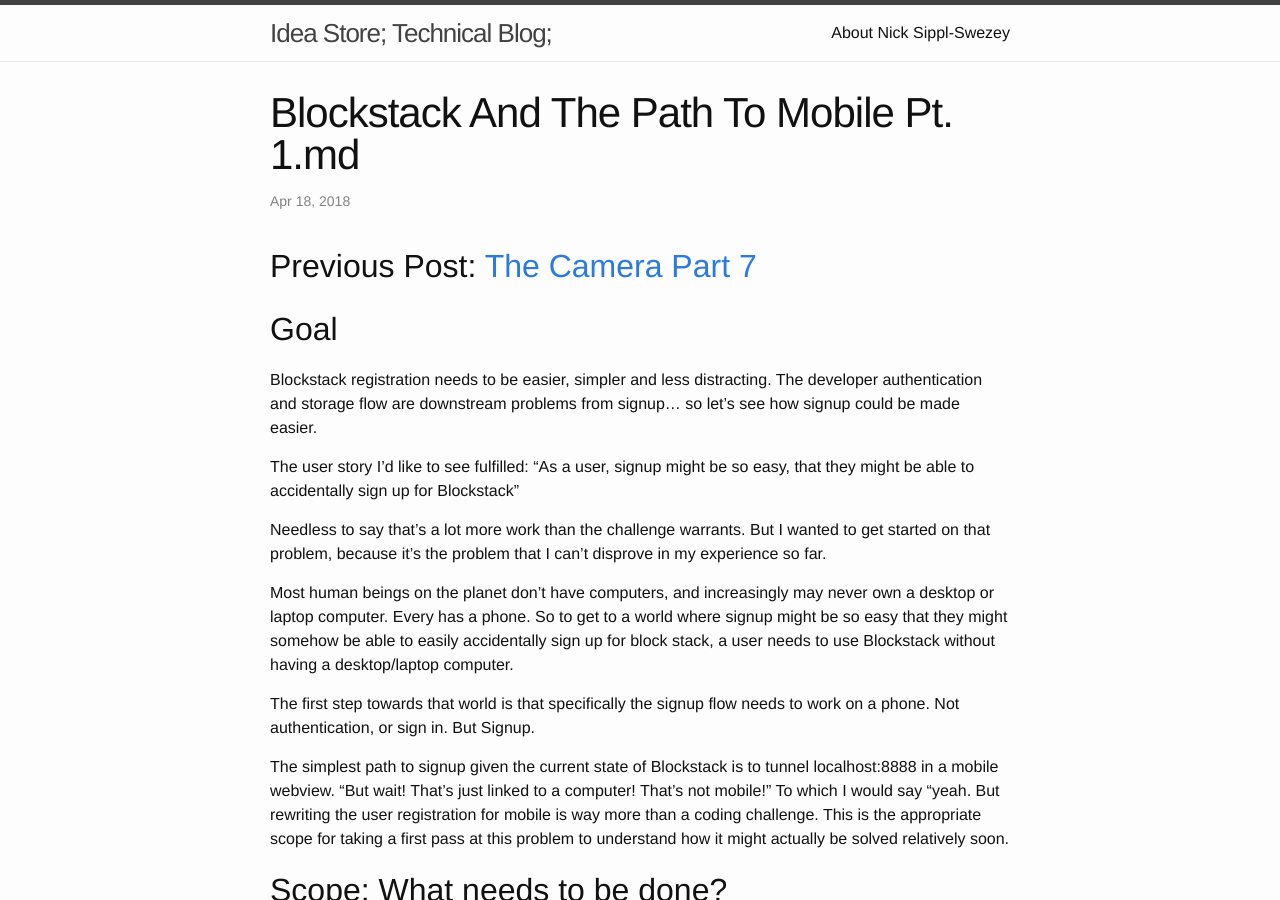
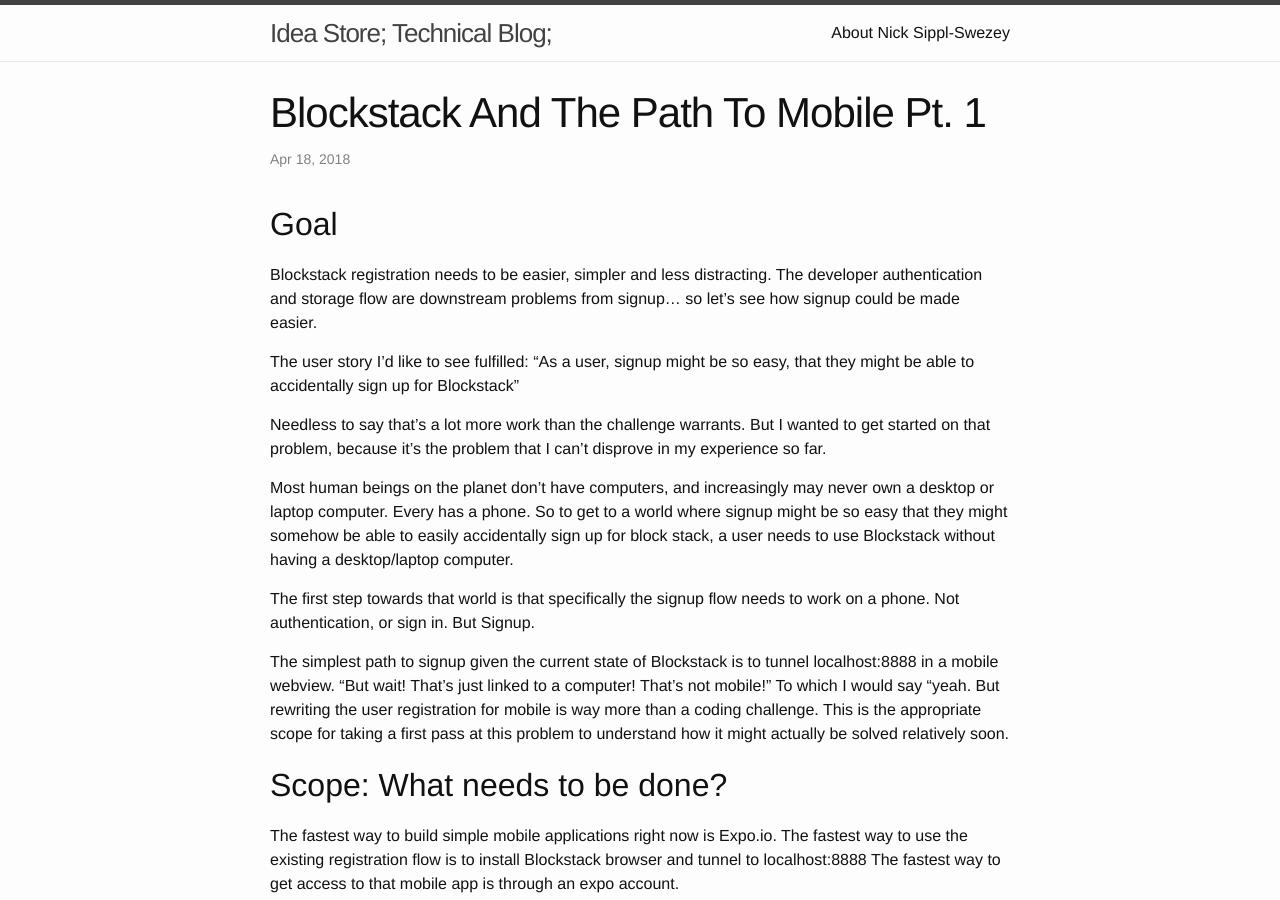
Before and after one commit to nsipplswezey/nsipplswezey.github.io, a Jekyll site: the page built from _posts/2018-04-18-Blockstack-And-The-Path-To-Mobile-Pt.-1.md, in a window 1280 px wide and 900 px high. Built offline with Jekyll 4.4.1, drawn with Linux system fonts in a browser that asks for light colours; comment, search, counter and statistics services are not loaded.

Commit message:
Update 2018-04-18-Blockstack-And-The-Path-To-Mobile-Pt.-1.md

```diff
--- a/_posts/2018-04-18-Blockstack-And-The-Path-To-Mobile-Pt.-1.md
+++ b/_posts/2018-04-18-Blockstack-And-The-Path-To-Mobile-Pt.-1.md
@@ -1,9 +1,7 @@
 ---
 layout: post
-title: Blockstack And The Path To Mobile Pt. 1.md
+title: Blockstack And The Path To Mobile Pt. 1
 ---
-
-## Previous Post: [The Camera Part 7](https://nsipplswezey.github.io/2017/12/17/VoltAGE-The-Camera-Pt.-7.html)
 
 ## Goal
 
```
